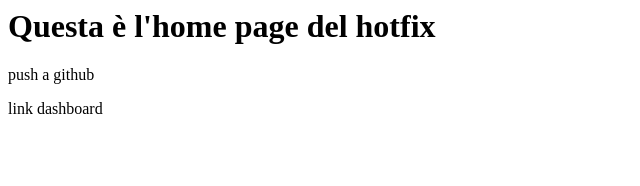
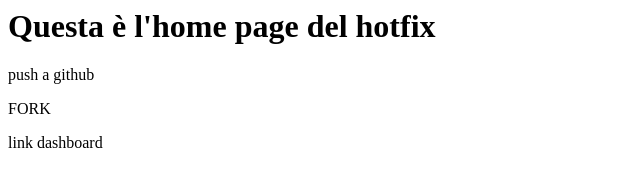
Before and after one commit to Falcalex/pw2018m, a plain HTML site: page index.html in a window 1280 px wide. Shown: the whole page, without its empty margins (0-640 px from the left). Drawn offline with Linux system fonts and the light colour scheme.

Commit message:
Aggiunto Paragrafo

```diff
--- a/index.html
+++ b/index.html
@@ -2,6 +2,7 @@
 <body>
 <h1>Questa è l'home page del hotfix</h1>
 <p>push a github</p>
+<p> FORK </p>
 <a haref="dashboard.html">link dashboard</a>
 </body>
 </html>
```
